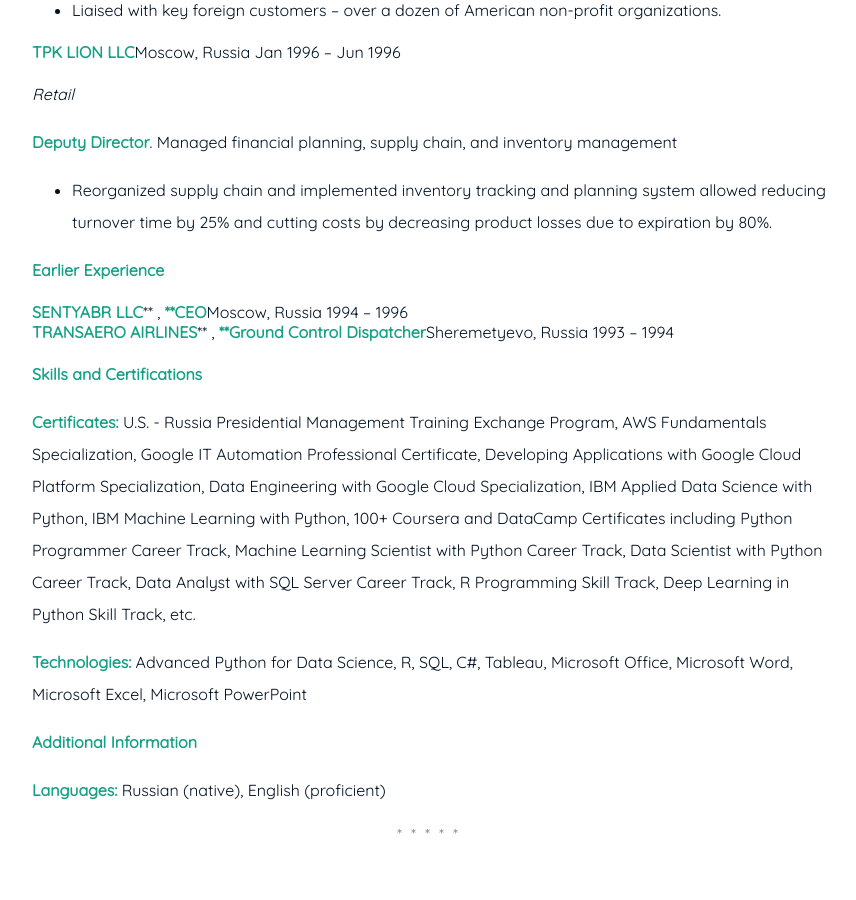
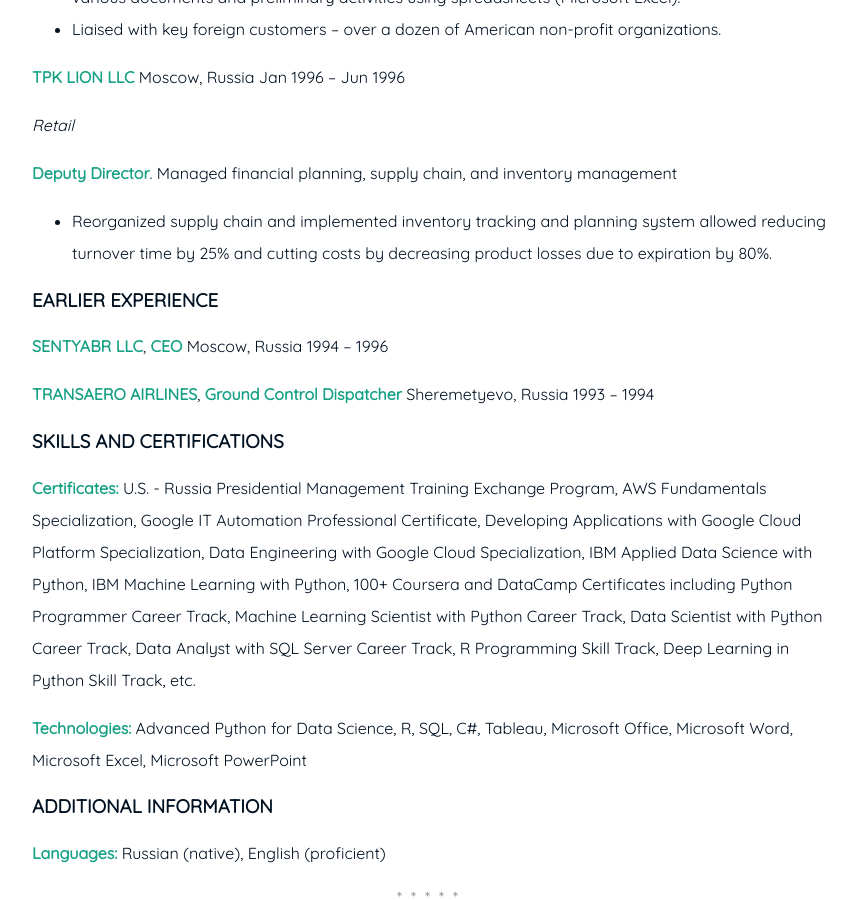
Before and after one commit to alexyushkin/alexyushkin.github.io, a Jekyll site: the page built from resume.md, in a window 1280 px wide and 900 px high, scrolled down 2054 px. Shown: the whole window, without its empty margins (208-1064 px from the left). Built offline with Jekyll 4.4.1, drawn with Linux system fonts in a browser that asks for light colours; some of the changed text lies outside the part shown.

```diff
--- a/resume.md
+++ b/resume.md
@@ -7,7 +7,7 @@ subtitle: Alexey Yushkin
 <span style="float: right; "><a href="{{ '/assets/resume.pdf' | prepend: site.baseurl }}"><strong>> Download as PDF</strong></a> </span>
 <br>
 
-**Education**
+### EDUCATION
 
 **Master of Business Analytics (MsBA)** Expected May 2021
 
@@ -15,9 +15,11 @@ Hult International Business School | Cambridge, Massachusetts
 
 - Dean&#39;s List, Overall GPA 3.83
 
+
 **Certificate of Professional Retraining in Artificial Intelligence** Apr 2021
 
 GeekBrains | Skolkovo, Russia
+
 
 **Master of Business Administration (MBA)** Aug 2020
 
@@ -25,11 +27,13 @@ Hult International Business School | Cambridge, Massachusetts
 
 - Dean&#39;s List, Overall GPA 3.57
 
+
 **Diploma of Professional Retraining in Management** Jul 2010
 
 Academy of National Economy | Moscow, Russia
 
 - Diploma with Distinction, Overall GPA 4.0
+
 
 **Master of Electronics and Communication Engineering (ECE)** Mar 1993
 
@@ -38,9 +42,10 @@ Moscow Institute of Engineers of Civil Aviation | Moscow, Russia
 - Diploma with Distinction, Overall GPA 3.98
 - Deputy Team Leader
 
-**Experience**
 
-**Effective systems ltd.** | Moscow, Russia | [www.softstarter.ru](http://www.softstarter.ru/) Dec 2002 – Aug 2019
+### EXPERIENCE
+
+**Effective systems ltd.** Moscow, Russia [www.softstarter.ru](http://www.softstarter.ru/) Dec 2002 – Aug 2019
 
 _Developer and manufacturer of industrial energy savings equipment for electric drive systems and solutions in the field of industrial automation._
 
@@ -57,7 +62,8 @@ _Developer and manufacturer of industrial energy savings equipment for electric
 - Implemented Machine Learning algorithms to analyze energy consumption data and predict opportunities for energy savings.
 - Created software for remote control of equipment via Modbus protocol using C#.
 
-**GALION SERVICE &amp; TRADING CO.** | Moscow, Russia Jun 1996 – Dec 2002
+
+**GALION SERVICE &amp; TRADING CO.** Moscow, Russia Jun 1996 – Dec 2002
 
 _Legal, logistic, interpretation, translation service provider for American non-profit organizations_
 
@@ -66,7 +72,8 @@ _Legal, logistic, interpretation, translation service provider for American non-
 - Developed a database enabled clients to obtain real-time information on timing of preparation of various documents and preliminary activities using spreadsheets (Microsoft Excel).
 - Liaised with key foreign customers – over a dozen of American non-profit organizations.
 
-**TPK LION LLC** | Moscow, Russia Jan 1996 – Jun 1996
+
+**TPK LION LLC** Moscow, Russia Jan 1996 – Jun 1996
 
 _Retail_
 
@@ -74,18 +81,22 @@ _Retail_
 
 - Reorganized supply chain and implemented inventory tracking and planning system allowed reducing turnover time by 25% and cutting costs by decreasing product losses due to expiration by 80%.
 
-**Earlier Experience**
 
-**SENTYABR LLC**** , ****CEO** | Moscow, Russia 1994 – 1996
+### EARLIER EXPERIENCE
 
-**TRANSAERO AIRLINES**** , ****Ground Control Dispatcher** | Sheremetyevo, Russia 1993 – 1994
+**SENTYABR LLC**, **CEO** Moscow, Russia 1994 – 1996
 
-**Skills and Certifications**
+**TRANSAERO AIRLINES**, **Ground Control Dispatcher** Sheremetyevo, Russia 1993 – 1994
+
+
+### SKILLS AND CERTIFICATIONS
 
 **Certificates:** U.S. - Russia Presidential Management Training Exchange Program, AWS Fundamentals Specialization, Google IT Automation Professional Certificate, Developing Applications with Google Cloud Platform Specialization, Data Engineering with Google Cloud Specialization, IBM Applied Data Science with Python, IBM Machine Learning with Python, 100+ Coursera and DataCamp Certificates including Python Programmer Career Track, Machine Learning Scientist with Python Career Track, Data Scientist with Python Career Track, Data Analyst with SQL Server Career Track, R Programming Skill Track, Deep Learning in Python Skill Track, etc.
 
+
 **Technologies:** Advanced Python for Data Science, R, SQL, C#, Tableau, Microsoft Office, Microsoft Word, Microsoft Excel, Microsoft PowerPoint
 
-**Additional Information**
+
+### ADDITIONAL INFORMATION
 
 **Languages:** Russian (native), English (proficient)
```
